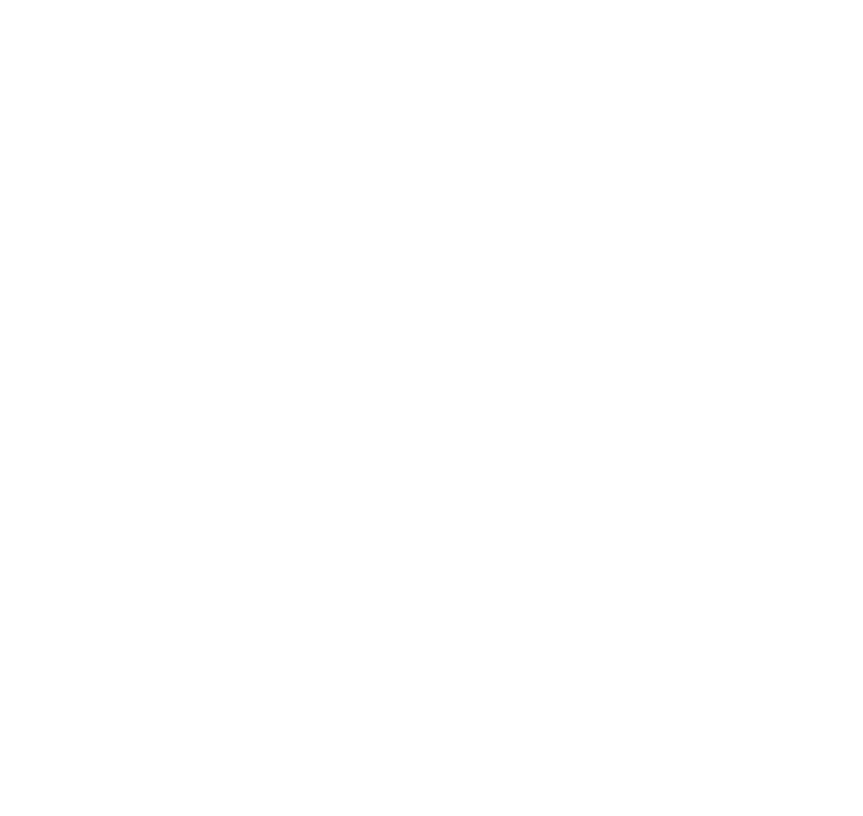
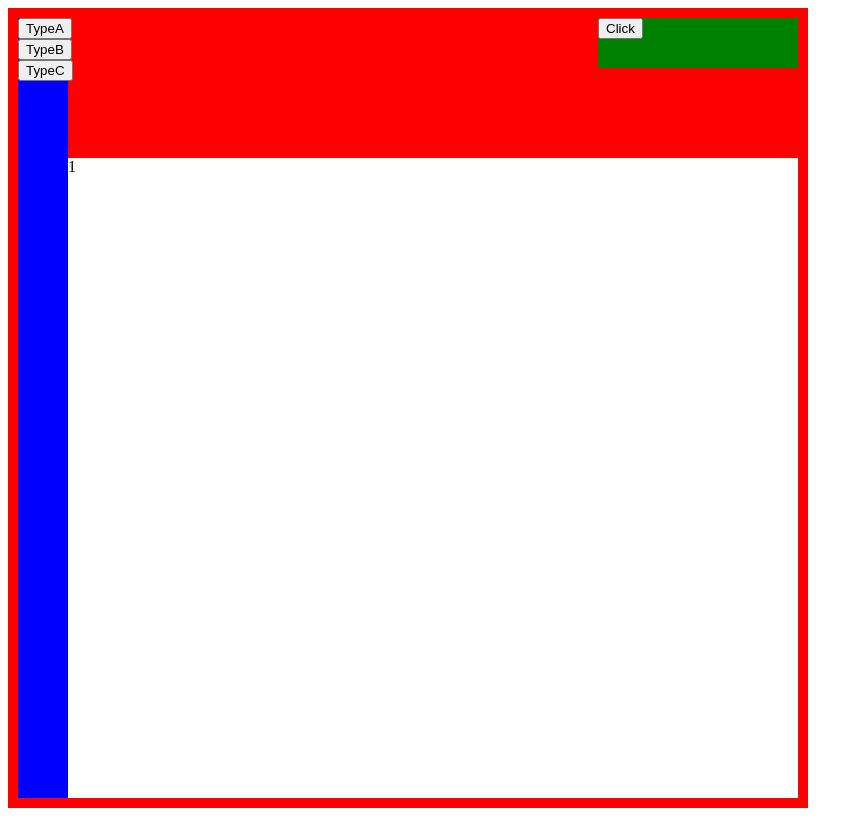
Before and after one commit to Groxo/bm-playground, a plain HTML site: page index.html in a window 1280 px wide. Shown: the whole page, without its empty margins (0-863 px from the left). Drawn offline with nearby package versions, Linux system fonts and the light colour scheme.

Commit message:
skeleton

```diff
--- /dev/null
+++ b/css/style.css
@@ -0,0 +1,36 @@
+
+
+.book-view{
+    width: 800px;
+    height: 800px;
+    background-color: red;
+    position: relative;
+}
+
+.text-search {
+    width: 200px;
+    height: 50px;
+    right: 10px;
+    top: 10px;
+    background-color: green;
+    position: absolute;
+
+}
+
+.type-filter {
+    width: 50px;
+    left: 10px;
+    top: 10px;
+    bottom: 10px;
+    background-color: blue;
+    position: absolute;
+}
+
+.book-list {
+    left: 60px;
+    right: 10px;
+    top: 150px;
+    bottom: 10px;
+    background-color: white;
+    position: absolute;
+}
--- a/index.html
+++ b/index.html
@@ -1,10 +1,39 @@
 <!DOCTYPE html>
 <html>
 <head lang="en">
+
+    <script src="https://ajax.googleapis.com/ajax/libs/angularjs/1.3.11/angular.min.js"></script>
+    <script src="js/app.js"></script>
+
+    <link rel="stylesheet" type="text/css" href="css/style.css">
+
     <meta charset="UTF-8">
     <title></title>
 </head>
-<body>
+<body ng-app="MyApp">
 
+    <div ng-controller="BookView" class="book-view">
+        {{refresh()}}
+
+        <div ng-controller="TypeFilterController" class="type-filter">
+            <button ng-click="onTypeClick()">TypeA</button>
+            <button ng-click="onTypeClick()">TypeB</button>
+            <button ng-click="onTypeClick()">TypeC</button>
+            {{refresh()}}
+        </div>
+
+        <div ng-controller="FilterB">
+            {{refresh()}}
+        </div>
+
+        <div ng-controller="TextFilter" class="text-search">
+            <button ng-click="onClick()">Click</button>
+
+        </div>
+
+        <div ng-controller="BookFilter" class="book-list">
+            {{obj.refresh()}}
+        </div>
+    </div>
 </body>
 </html>
--- /dev/null
+++ b/js/app.js
@@ -0,0 +1,50 @@
+var app = angular.module('MyApp', []);
+
+
+app.controller('BookView', function ($scope) {
+    $scope.refresh = function(){
+        console.log("BookView", "refresh");
+    };
+});
+
+app.controller('TypeFilterController', function ($scope) {
+    $scope.refresh = function(){
+        console.log("TypeFilterController", "refresh");
+    };
+
+});
+
+app.controller('FilterB', function ($scope) {
+    $scope.refresh = function(){
+        console.log("FilterB", "refresh");
+    };
+});
+
+app.controller('BookFilter', function ($scope) {
+    var obj = {};
+    $scope.obj = obj;
+
+    $scope.obj.refresh = function(){
+        console.log("BookFilter", "refresh");
+        return 1;
+    };
+});
+
+app.controller('TextFilter', function ($scope) {
+    var obj = {};
+    obj.label = "foo";
+
+    $scope.obj = obj;
+
+    $scope.onClick = function(){
+        $scope.obj.label = new Date();
+    };
+
+//    $scope.refresh = function(){
+//        console.log("TextFilter", "refresh");
+//    }
+
+    $scope.$watch("obj.label", function(){
+        console.log("TextFilter", "refresh");
+    });
+});
```
